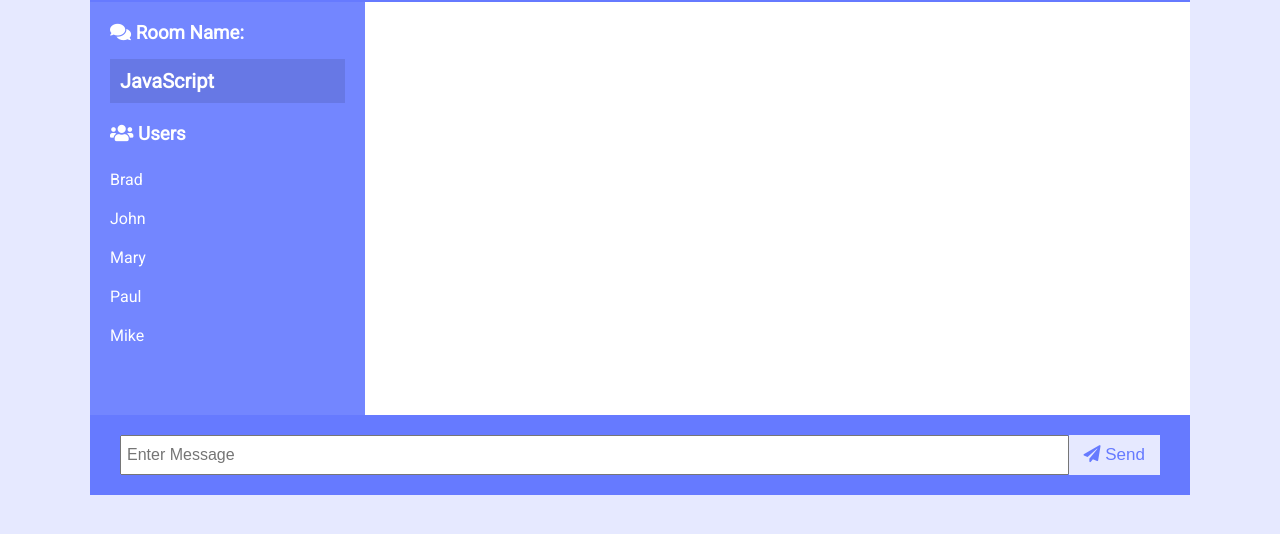
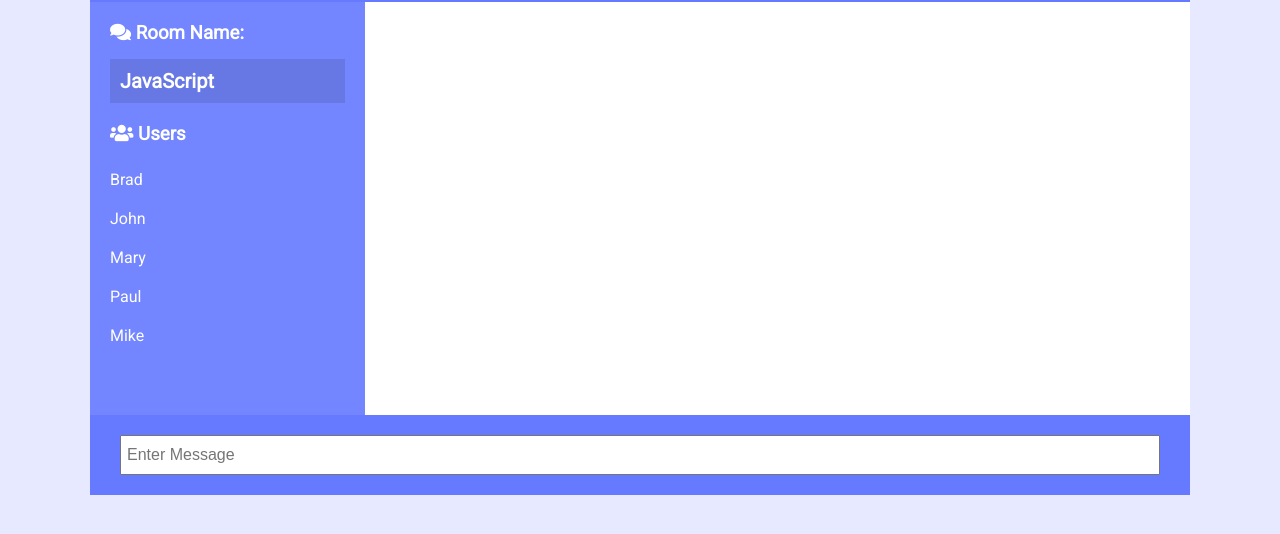
Before and after one commit to Br0k350n/ChatCord, a website: page public/chat.html in a window 1280 px wide. Shown: the part 96-630 px from the top of the page. Drawn offline with nearby package versions, Linux system fonts and the light colour scheme; no server answers.

Commit message:
final update

```diff
--- a/public/chat.html
+++ b/public/chat.html
@@ -38,7 +38,7 @@
           required
           autocomplete="off"
         />
-        <button class="btn"><i class="fas fa-paper-plane"></i> Send</button>
+        <button style="display: none;" class="btn">Send</button>
       </form>
     </div>
   </div>
```
